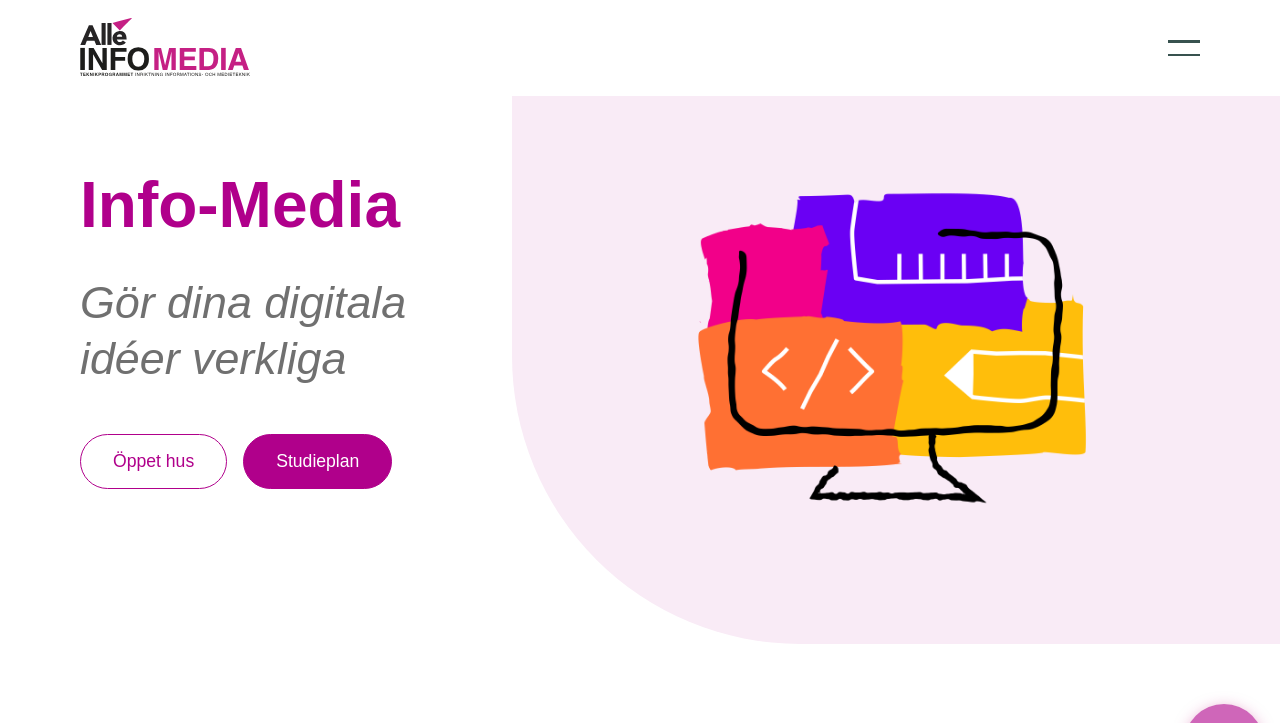
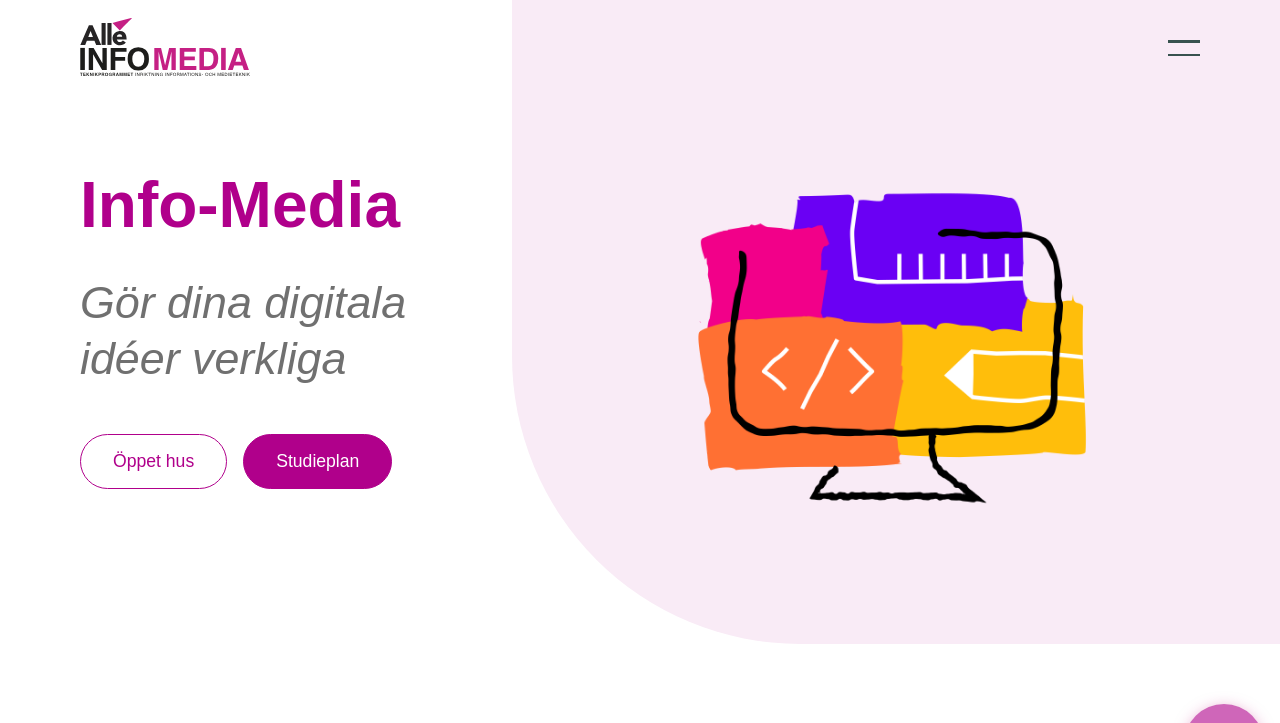
Before and after one commit to AbdullahMoubayed/Info-Media, a PHP site: page / in a window 1280 px wide. Shown: the top 723 px of the page. Run offline with PHP 8.4, Linux system fonts and the light colour scheme; some libraries are stand-ins or nearby versions.

Commit message:
kjjlnköml,

```diff
--- a/css/style.css
+++ b/css/style.css
@@ -31,7 +31,6 @@ body {
 
 /* Ankor are the best även här*/
 header {
-  background-color: #f9ebf6;
   position: fixed;
   z-index: 111;
   width: 100%;
@@ -85,12 +84,16 @@ header nav ul {
   top: 0;
   left: 0;
   width: 100%;
-  height: 100vh;
   z-index: 111;
   background: rgba(255, 213, 246, 0.548);
   -webkit-backdrop-filter: blur(100px);
           backdrop-filter: blur(100px);
   padding: 1rem 2.1875rem;
+  height: 100vh;
+  opacity: 0;
+}
+
+header nav ul span {
   display: -webkit-box;
   display: -ms-flexbox;
   display: flex;
@@ -98,7 +101,10 @@ header nav ul {
   -webkit-box-direction: normal;
       -ms-flex-direction: column;
           flex-direction: column;
-  opacity: 0;
+}
+
+header nav ul span .flex {
+  margin-top: auto;
 }
 
 header nav ul.activ {
@@ -749,44 +755,46 @@ footer .icon {
     cursor: pointer;
   }
   header {
-    -ms-grid-row: 1;
-    -ms-grid-column: 1;
-    -ms-grid-column-span: 2;
     grid-area: header;
   }
   nav {
-    background: white;
     padding: 1rem 5rem !important;
+    max-width: 95rem;
+    margin: auto;
   }
   nav .logo {
     width: 11rem !important;
   }
+  nav span {
+    -webkit-box-align: center;
+        -ms-flex-align: center;
+            align-items: center;
+  }
   .after::after {
     margin: 0;
   }
-  body {
-    margin: 0;
-    padding: 0;
+  .our-body {
+    grid-area: our-body;
     display: -ms-grid;
     display: grid;
     -ms-grid-columns: 60% 40%;
         grid-template-columns: 60% 40%;
     -ms-grid-rows: auto;
         grid-template-rows: auto;
-        grid-template-areas: 'header header'
- 'hero hero'
+        grid-template-areas: 'hero hero'
  'om poang-plan'
  'varfor contact'
  'gor gor'
  'iframe ord'
- 'card .'
- 'footer footer';
+ 'card .';
+    max-width: 95rem;
+    margin: auto;
   }
   #Kursstruktur {
     display: none;
   }
   section#hero {
-    -ms-grid-row: 2;
+    -ms-grid-row: 1;
     -ms-grid-column: 1;
     -ms-grid-column-span: 2;
     grid-area: hero;
@@ -802,7 +810,7 @@ footer .icon {
     background-color: transparent;
     border: 0;
     border-radius: 0;
-    padding: 5rem 5rem;
+    padding: 5rem;
   }
   section#hero .imgg {
     border: 0;
@@ -1050,7 +1058,7 @@ footer .icon {
     padding: 1.2rem;
   }
   iframe {
-    -ms-grid-row: 6;
+    -ms-grid-row: 5;
     -ms-grid-column: 1;
     grid-area: iframe;
     margin-left: 5rem;
@@ -1064,7 +1072,7 @@ footer .icon {
     border-radius: 1.5rem;
     padding: 3rem 2rem;
     text-align: center;
-    -ms-grid-row: 7;
+    -ms-grid-row: 6;
     -ms-grid-column: 1;
     grid-area: card;
     margin-left: 5rem;
@@ -1081,7 +1089,8 @@ footer .icon {
     font-size: 1.2rem;
   }
   footer {
-    margin: 0;
+    max-width: 95rem;
+    margin: auto;
     margin-top: 10rem;
     padding: 0;
     border-radius: 0;
--- a/css/style.scss
+++ b/css/style.scss
@@ -33,7 +33,7 @@ body {
 //Kontaktknapp
 
 header {
-  background-color: $purple-l;
+  // background-color: $purple-l;
   position: fixed;
   z-index: 111;
   width: 100%;
@@ -70,14 +70,21 @@ header {
       top: 0;
       left: 0;
       width: 100%;
-      height: 100vh;
       z-index: 111;
       background: rgba(255, 213, 246, 0.548);
       backdrop-filter: blur(100px);
       padding: 1rem 2.1875rem;
-      display: flex;
-      flex-direction: column;
+      height: 100vh;
       opacity: 0;
+
+      span{
+        display: flex;
+        flex-direction: column;
+
+        .flex{
+          margin-top: auto;
+        }
+      }
 
       &.activ {
         animation: fadeIn 0.35s cubic-bezier(0.8, 0.61, 0.37, 0.72);
@@ -632,11 +639,17 @@ footer {
   }
 
   nav {
-    background: rgb(255, 255, 255);
     padding: 1rem 5rem !important;
+    max-width: 95rem;
+    margin: auto;
 
     .logo {
       width: 11rem !important;
+    }
+
+    span{
+      align-items: center;
+
     }
   }
 
@@ -644,21 +657,24 @@ footer {
     margin: 0;
   }
 
-  body {
-    margin: 0;
-    padding: 0;
+  .our-body{
+    grid-area: our-body;
     display: grid;
     grid-template-columns: 60% 40%;
     grid-template-rows: auto;
     grid-template-areas:
-      'header header'
-      'hero hero'
+    'hero hero'
       'om poang-plan'
       'varfor contact'
       'gor gor'
       'iframe ord'
-      'card .'
-      'footer footer';
+      'card .';
+      max-width: 95rem;
+      margin: auto;
+  }
+
+  body {
+
   }
 
   #Kursstruktur {
@@ -673,7 +689,7 @@ footer {
     background-color: transparent;
     border: 0;
     border-radius: 0;
-    padding: 5rem 5rem;
+    padding: 5rem;
 
     .imgg {
       border: 0;
@@ -950,7 +966,8 @@ footer {
     }
   }
   footer {
-    margin: 0;
+    max-width: 95rem;
+    margin: auto;
     margin-top: 10rem;
     padding: 0;
     border-radius: 0;
--- a/index.html
+++ b/index.html
@@ -22,6 +22,7 @@
             </i>
             <!-- The menu itself  -->
             <ul v-show='isOpen' :class='{ activ: isOpen }'>
+                <span>
                 <i class="menu-btn flex" :class='{ open: isOpen }' @click='toggleMenu'>
                     <div class="menu-btn_burger"></div>
                     <div class="menu-btn_burger"></div>
@@ -41,10 +42,11 @@
                     <a href="#"><img src='assets/icon/pin-outline.svg'></img></a>
                 </div>
             </ul>
+            </span>
         </nav>
     </header>
 
-    </div>
+    <div class="our-body">
     <!-- The hero section -->
     <section id="hero" class="flex j-center purple-1">
         <span>
@@ -288,7 +290,7 @@
 
     </div>
 
-
+    </div>
     <!-- The footer section -->
     <footer>
         <span class='footer-wrapper'>
--- a/js/app.js
+++ b/js/app.js
@@ -1,3 +1,13 @@
+window.onscroll = function() {scrollFunction()};
+
+function scrollFunction() {
+  if (document.body.scrollTop > 70 || document.documentElement.scrollTop > 70) {
+    document.querySelector("header").style.backgroundColor = '#f9ebf6';
+  } else {
+    document.querySelector("header").style.backgroundColor = 'transparent';
+  }
+}
+
 const app = Vue.createApp( {
     data() {
       return {
@@ -21,6 +31,13 @@ const app = Vue.createApp( {
       toggleMenu() {
         this.isOpen = !this.isOpen;
       }
+    },
+    computed: {
+      toggle() {
+        if (windowWidth.value < 600){
+        this.isOpen = true;
+      }
+      }
     }
   })
 
```
Also changed, not shown: css/lasmer.css (+14 -17 lines), 2 other files.
